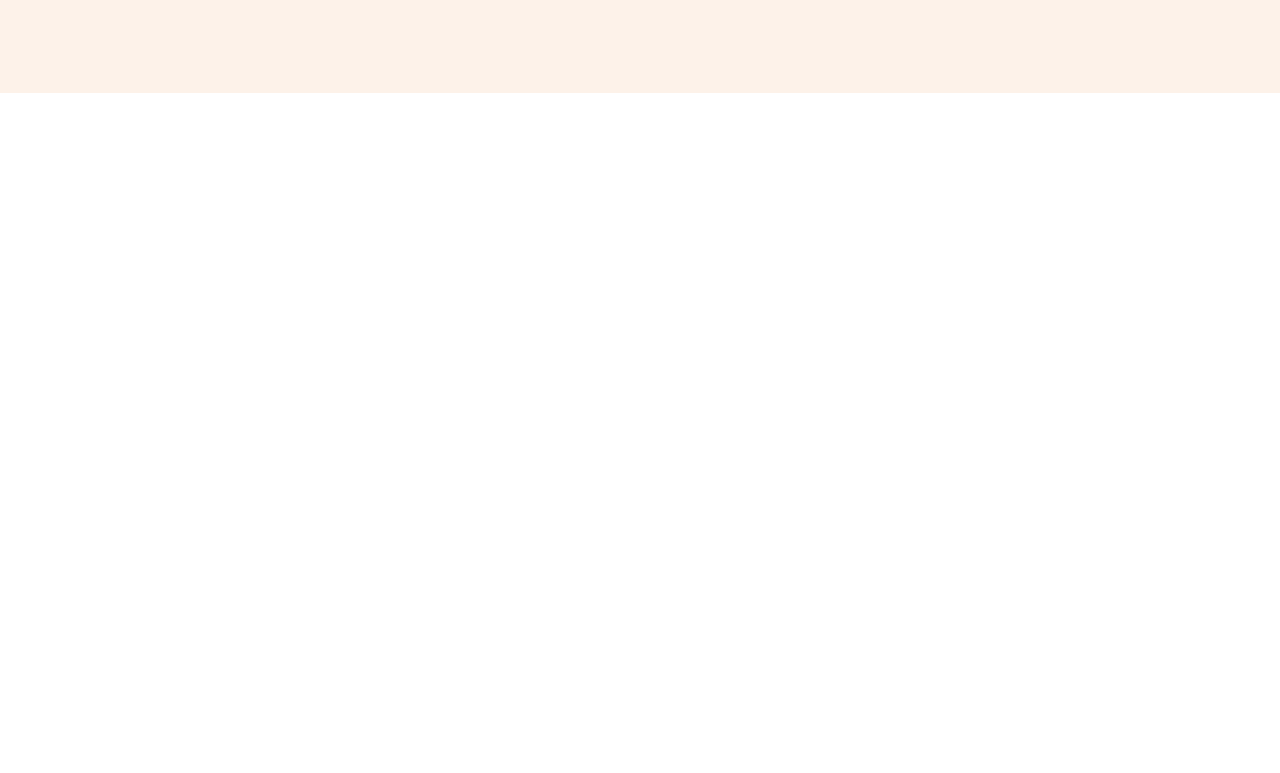
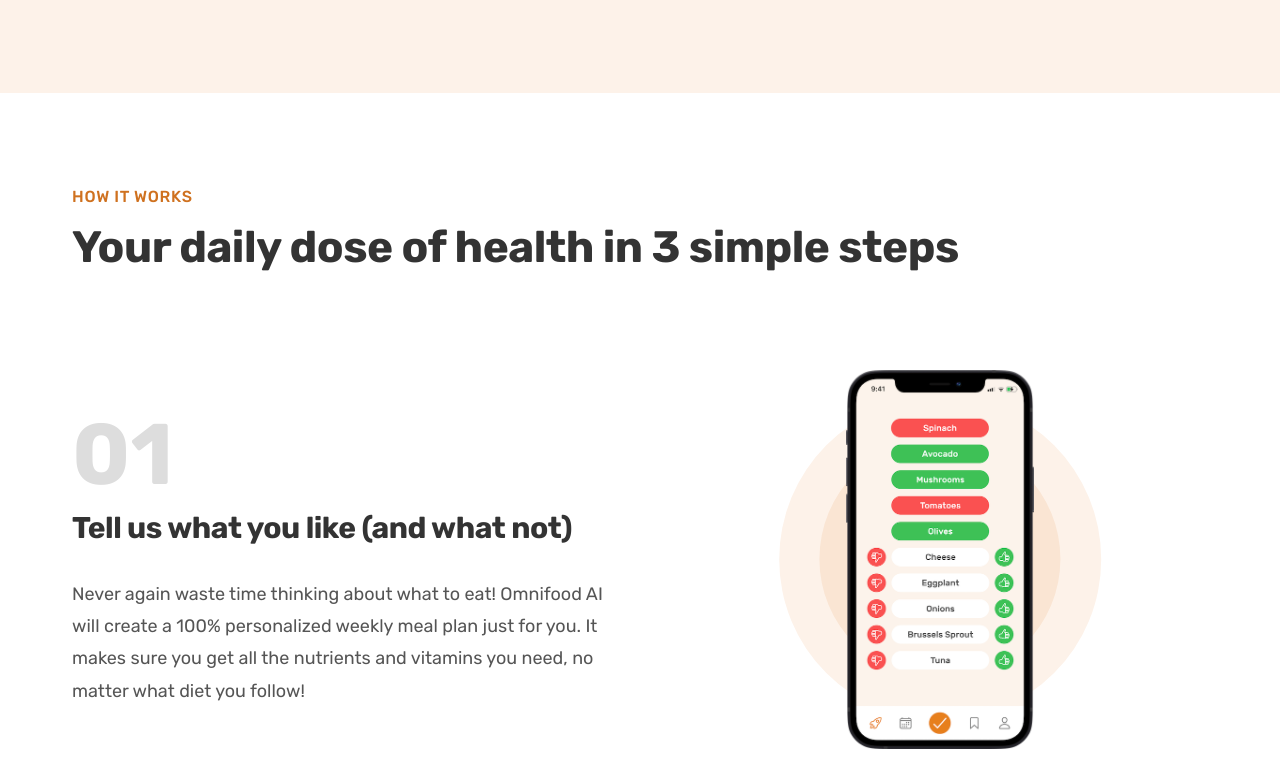
Before and after one commit to ModRanjan/omnifood, a plain HTML site: page index.html in a window 1280 px wide. Shown: the part 667-1440 px from the top of the page. Before the commit the page ends 800 px from the top, so only its background shows below. Drawn offline with Linux system fonts and the light colour scheme.

Commit message:
how-it-works section--completed

```diff
--- a/css/style.css
+++ b/css/style.css
@@ -14,11 +14,16 @@
    small: 1.05
    paragraph default: 1.6
 
+ - letter spacing
+   0.5px
+   0.75px
 
  * COLORS
  - primary :#e67e22;
 
- - Tints: #fdf2e9;
+ - Tints:
+  #fdf2e9;
+  #fae5d3;
  - Shades: #cf711f
  - Accents:
  - Grey:
@@ -26,13 +31,14 @@
    #333
 
  * SHADOWS
+   0 2.4rem 4.8rem rgba(0, 0, 0, 0.075);
 
  * BORDER-RADIUS
-   default: 8px
+   default: 8px;
+   medium: 11px;
 
  * WHITESPACE
-
- * SPACING SYSTEM (px)
+ - SPACING SYSTEM (px)
    2 / 4 / 8 / 12 / 16 / 24 / 32 / 48 / 64 / 80 / 96 / 128
 */
 * {
@@ -57,13 +63,77 @@ body {
 /* General (Reuseable Component) */
 /**************************/
 
+.heading-primary,
+.heading-secondary,
+.heading-tertiary {
+  font-weight: 700;
+  color: #333;
+  /* color: #45260a; */
+  /* color: #343a40; */
+  letter-spacing: -0.5px;
+}
+
 .heading-primary {
   font-size: 5.2rem;
-  font-weight: 700;
   line-height: 1.05;
-  color: #333;
-  letter-spacing: -0.5px;
   margin-bottom: 3.2rem;
+}
+
+.heading-secondary {
+  font-size: 4.4rem;
+  line-height: 1.2;
+  margin-bottom: 9.6rem;
+}
+
+.heading-tertiary {
+  font-size: 3rem;
+  line-height: 1.2;
+  margin-bottom: 3.2rem;
+}
+
+.subheading {
+  display: block;
+  font-size: 1.6rem;
+  font-weight: 500;
+  color: #cf711f;
+  text-transform: uppercase;
+  margin-bottom: 1.6rem;
+  letter-spacing: 0.75px;
+}
+
+.container {
+  /* 1140px */
+  max-width: 120rem;
+  padding: 0 3.2rem;
+  margin: 0 auto;
+}
+.grid {
+  display: grid;
+  column-gap: 6.4rem;
+  row-gap: 9.6rem;
+}
+/*
+ .grid:last-child {
+  margin-bottom: 0;
+}
+*/
+.grid--center-v {
+  align-items: center;
+}
+.grid--2-cols {
+  grid-template-columns: repeat(2, 1fr);
+}
+.grid--3-cols {
+  grid-template-columns: repeat(3, 1fr);
+}
+.grid--4-cols {
+  grid-template-columns: repeat(4, 1fr);
+}
+.grid--5-cols {
+  grid-template-columns: repeat(5, 1fr);
+}
+.grid--center-v {
+  align-items: center;
 }
 .btn:link,
 .btn:visited {
@@ -216,3 +286,61 @@ body {
 .delivered-imgs img:last-child {
   margin: 0;
 }
+
+/**************************/
+/* HOW IT WORKS SECTION */
+/**************************/
+
+.section-how {
+  padding: 9.6rem 0;
+}
+.step-number {
+  font-size: 8.6rem;
+  font-weight: 600;
+  color: #ddd;
+  margin-bottom: 1.2rem;
+}
+.step-description {
+  font-size: 1.8rem;
+  line-height: 1.8;
+}
+.step-img-box {
+  position: relative;
+
+  display: flex;
+  align-items: center;
+  justify-content: center;
+}
+.step-img-box::before,
+.step-img-box::after {
+  content: '';
+  display: block;
+  border-radius: 50%;
+  position: absolute;
+  top: 50%;
+  left: 50%;
+  transform: translate(-50%, -50%);
+}
+
+.step-img-box::before {
+  width: 60%;
+  /* height: 60%; */
+
+  /* 60% of parent's width */
+  padding-bottom: 60%;
+
+  background-color: #fdf2e9;
+  z-index: -2;
+}
+
+.step-img-box::after {
+  width: 45%;
+  padding-bottom: 45%;
+  background-color: #fae5d3;
+  z-index: -1;
+}
+
+.step-img {
+  width: 35%;
+  /* z-index: 10; */
+}
--- a/index.html
+++ b/index.html
@@ -62,6 +62,77 @@
           </div>
         </div>
       </section>
+
+      <section class="section-how">
+        <div class="container">
+          <span class="subheading">How it works</span>
+          <h2 class="heading-secondary">
+            Your daily dose of health in 3 simple steps
+          </h2>
+        </div>
+
+        <div class="container grid grid--2-cols grid--center-v">
+          <!-- 01 -->
+          <div class="step-text-box">
+            <p class="step-number">01</p>
+            <h3 class="heading-tertiary">
+              Tell us what you like (and what not)
+            </h3>
+            <p class="step-description">
+              Never again waste time thinking about what to eat! Omnifood AI
+              will create a 100% personalized weekly meal plan just for you. It
+              makes sure you get all the nutrients and vitamins you need, no
+              matter what diet you follow!
+            </p>
+          </div>
+          <div class="step-img-box">
+            <img
+              src="img/app/app-screen-1.png"
+              class="step-img"
+              alt="iPhone app
+            preferences selection screen"
+            />
+          </div>
+
+          <!-- 02 -->
+          <div class="step-img-box">
+            <img
+              src="img/app/app-screen-2.png"
+              class="step-img"
+              alt="iPhone app
+            meal approving plan screen"
+            />
+          </div>
+          <div class="step-text-box">
+            <p class="step-number">02</p>
+            <h3 class="heading-tertiary">Approve your weekly meal plan</h3>
+            <p class="step-description">
+              Once per week, approve the meal plan generated for you by Omnifood
+              AI. You can change ingredients, swap entire meals, or even add
+              your own recipes.
+            </p>
+          </div>
+
+          <!-- 03 -->
+          <div class="step-text-box">
+            <p class="step-number">03</p>
+            <h3 class="heading-tertiary">Receive meals at convenient time</h3>
+            <p class="step-description">
+              Best chefs in town will cook your selected meal every day, and we
+              will deliver it to your door whenever works best for you. You can
+              change delivery schedule and address daily!
+            </p>
+          </div>
+          <div class="step-img-box">
+            <img
+              src="img/app/app-screen-3.png"
+              class="step-img"
+              alt="iPhone app
+            delivery screen"
+            />
+          </div>
+        </div>
+      </section>
     </main>
   </body>
 </html>
```
